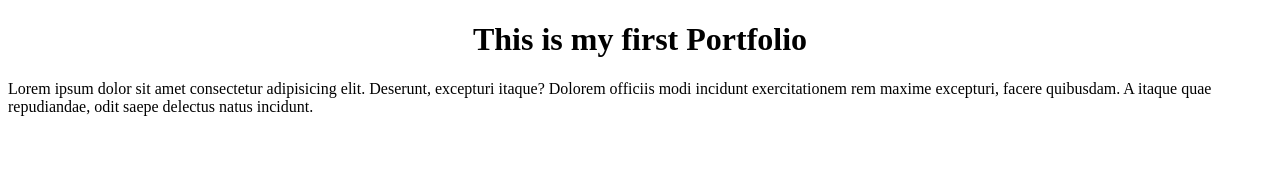
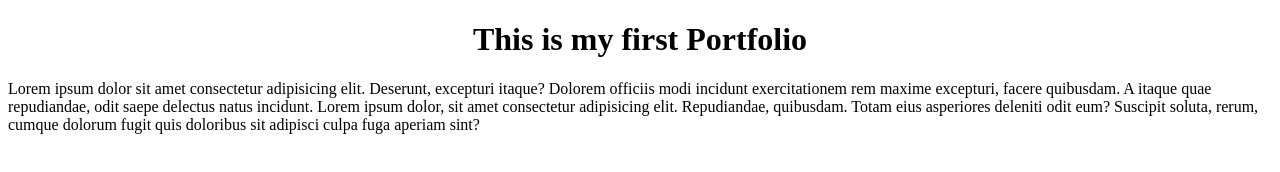
Before and after one commit to anui12/Portfolio, a plain HTML site: page index.html in a window 1280 px wide. Drawn offline with Linux system fonts and the light colour scheme.

Commit message:
loremparagraph

```diff
--- a/index.html
+++ b/index.html
@@ -8,5 +8,6 @@
 <body>
     <h1 align="center">This is my first Portfolio</h1>
     Lorem ipsum dolor sit amet consectetur adipisicing elit. Deserunt, excepturi itaque? Dolorem officiis modi incidunt exercitationem rem maxime excepturi, facere quibusdam. A itaque quae repudiandae, odit saepe delectus natus incidunt.
+    Lorem ipsum dolor, sit amet consectetur adipisicing elit. Repudiandae, quibusdam. Totam eius asperiores deleniti odit eum? Suscipit soluta, rerum, cumque dolorum fugit quis doloribus sit adipisci culpa fuga aperiam sint?
 </body>
 </html>
```
